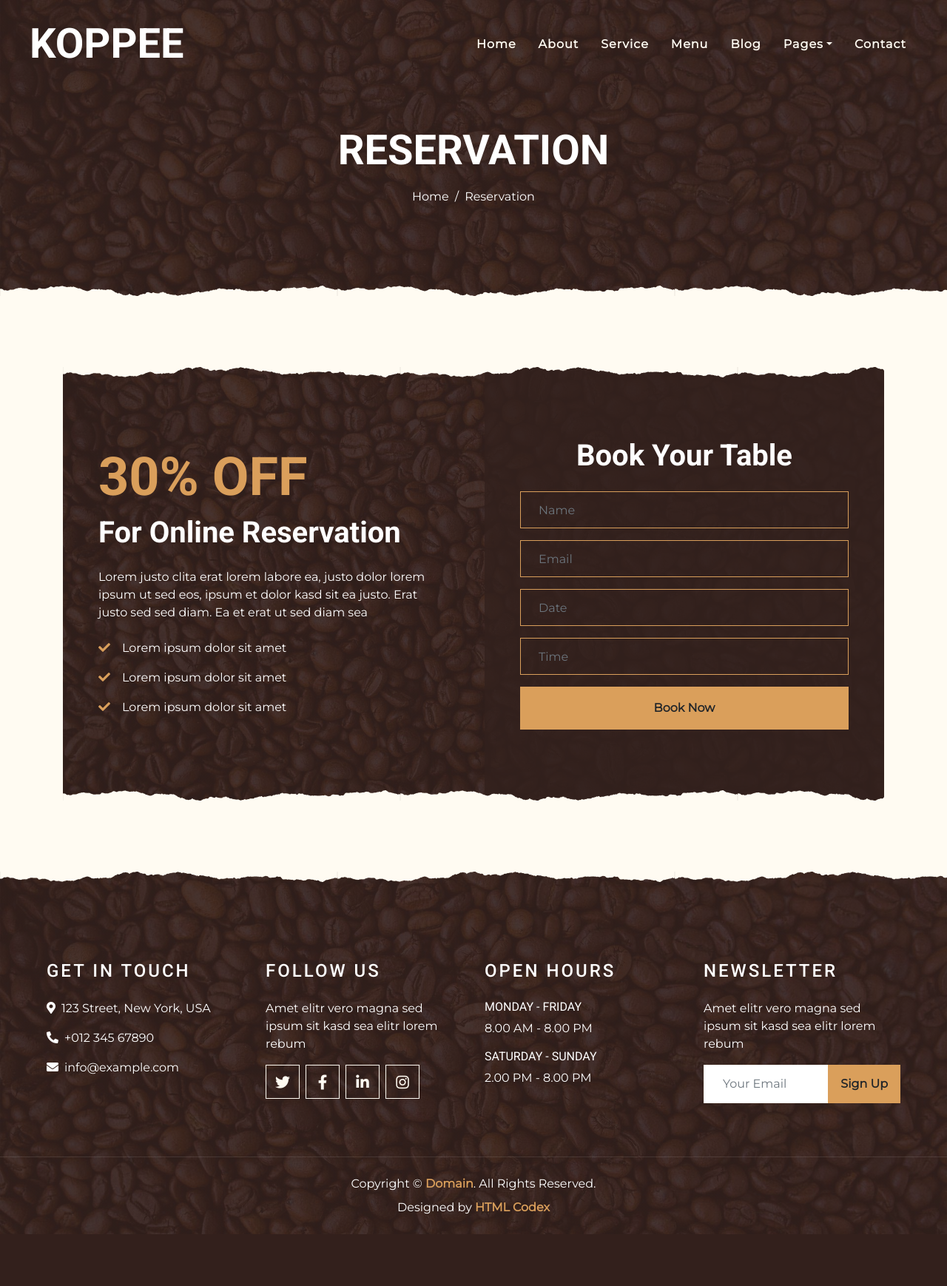
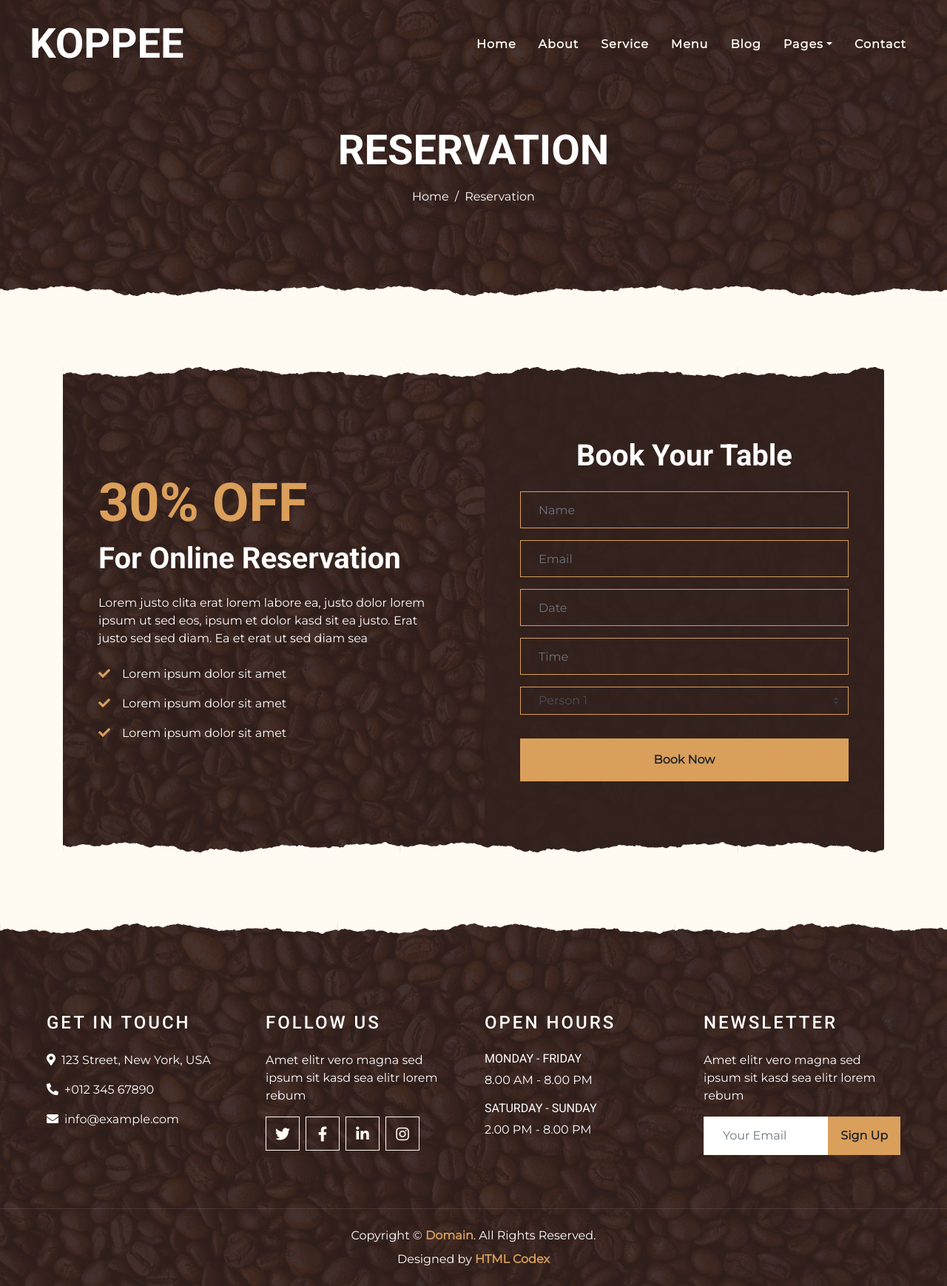
Before and after one commit to Mohamad-M-Z/coffe_shop, a Django app: page /reservation/ in a window 1280 px wide. Shown: the whole page at 74% size. Before the commit the page ends 1668 px from the top, so only its background shows below. Run offline with Django 5.2, Linux system fonts and the light colour scheme; some libraries are stand-ins or nearby versions.

Commit message:
added selected
added selected field in reservation page

```diff
--- a/coffe_app/form.py
+++ b/coffe_app/form.py
@@ -23,20 +23,27 @@ class NewsletterForm(forms.ModelForm):
 class ReservationForm(forms.ModelForm):
     class Meta:
         model = Reservation
-        fields = ['name', 'email', 'date', 'time']
+
+        fields = ['name', 'email', 'time','date', 'choice_field']
         widgets = {
-            'full_name': forms.TextInput(attrs={
+            'name': forms.TextInput(attrs={
                 'class': 'form-control'
             }),
             'email': forms.TextInput(attrs={
                 'class': 'form-control'
             }),
+            'time': forms.TimeInput(attrs={
+                'class': 'form-control'
+            }),
             'date': forms.DateInput(attrs={
                 'class': 'form-control'
             }),
-            'time': forms.TimeInput(attrs={
-                'class': 'form-control',
-                'rows': 5,
-                'id': 'message'
-            })
+
+            'choice_field': forms.Select(attrs={
+                'class': 'orm-select form-select-lg mb-3 custom-select bg-transparent border-primary px-4'
+            },choices=[
+                ('psersn1', 'Person 1'),
+                ('person2', 'Person 2'),
+                ('peson3', 'Person 3'),
+            ])
         }
--- a/coffe_app/models.py
+++ b/coffe_app/models.py
@@ -48,6 +48,7 @@ class Reservation(models.Model):
     email = models.EmailField()
     date = models.DateTimeField(default=False)
     time = models.TimeField(blank=True)
+    choice_field = models.CharField( max_length=10)
 
     def __str__(self):
         return self.name
--- a/templates/coffe_shop/reservation_form.html
+++ b/templates/coffe_shop/reservation_form.html
@@ -43,16 +43,16 @@
                                         <input name="time" type="text" class="form-control bg-transparent border-primary p-4 datetimepicker-input" placeholder="Time" data-target="#time" data-toggle="datetimepicker"/>
                                     </div>
                                 </div>
-<!--                                <div class="form-group">-->
-<!--                                    <select class="custom-select bg-transparent border-primary px-4" style="height: 49px;">-->
-<!--                                        <option  selected>person</option>-->
-
-<!--                                    </select>-->
-<!--                                </div>-->
+                                <div class="form-group">
+                                    {{ form.choice_field }}
+                                </div>
 
                                 <div>
                                     <button class="btn btn-primary btn-block font-weight-bold py-3" type="submit">Book Now</button>
                                 </div>
+
+
+
                             </form>
                         </div>
                     </div>
```
Also changed, not shown: templates/coffe_shop/index.html (+2 -7 lines), coffe_app/migrations/0009_reservation_choice_field.py (added).
